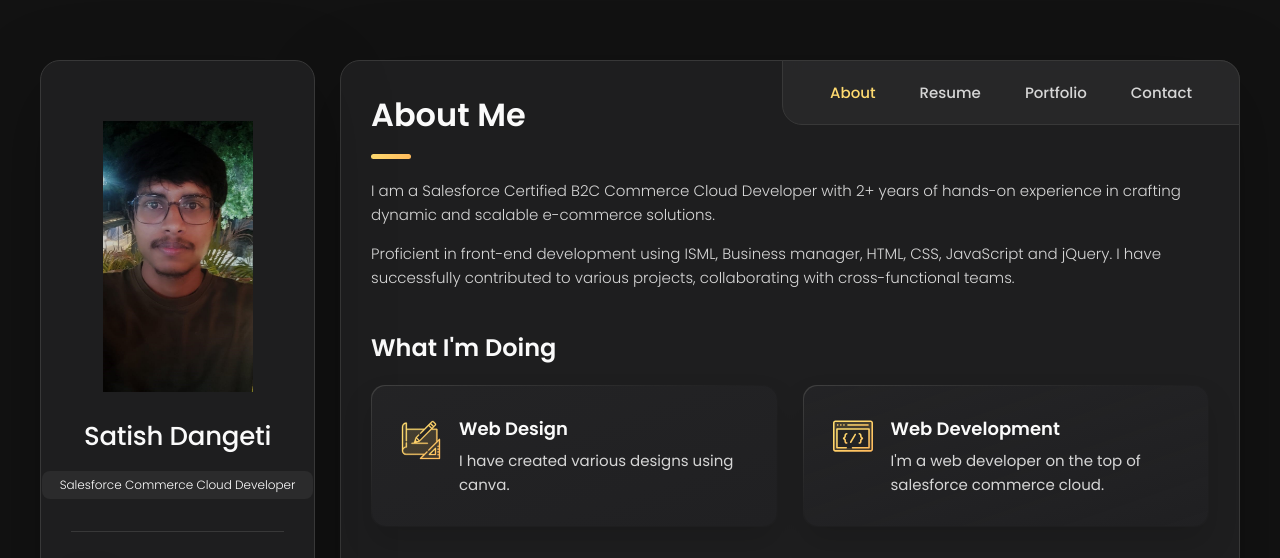
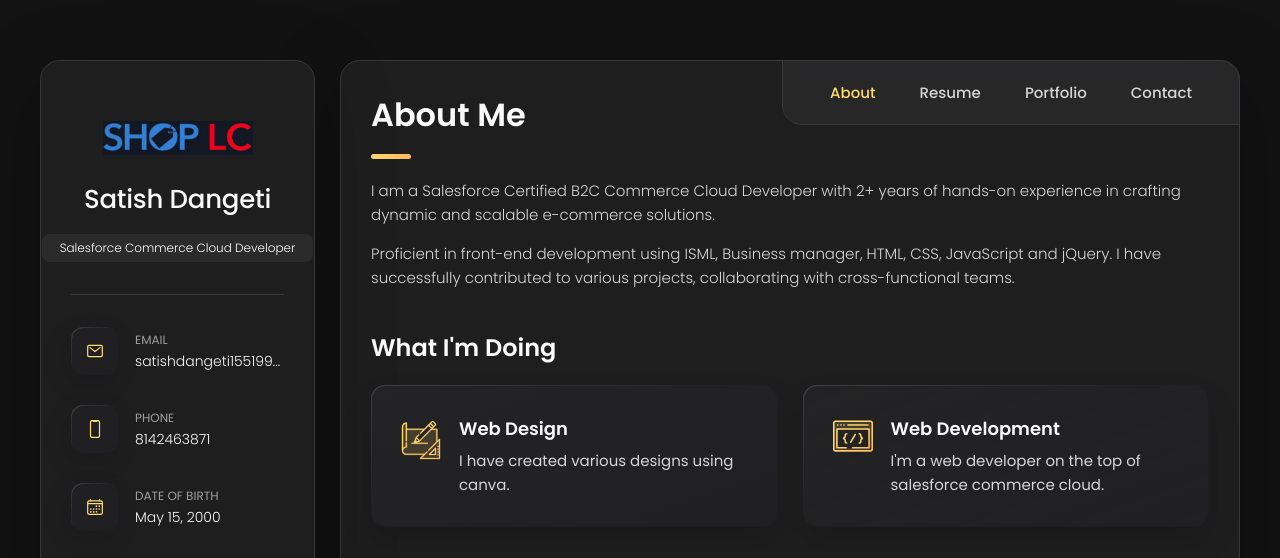
Before and after one commit to satishdangeti10/satish_dangeti_portifolio_final, a plain HTML site: page index.html in a window 1280 px wide. Shown: the top 558 px of the page. Drawn offline with nearby package versions, Linux system fonts and the light colour scheme.

Commit message:
photo chnage

```diff
--- a/index.html
+++ b/index.html
@@ -51,7 +51,7 @@ Feel free to edit the HTML and CSS to make it your own. You can also check the R
       <div class="sidebar-info">
 
         <figure class="avatar-box">
-          <img src="./assets/images/greenshirt1.jpeg" alt="Satish Dangeti" width="80">
+          <img src="./assets/images/lc1.png" alt="Satish Dangeti" width="80">
         </figure>
 
         <div class="info-content">
```
